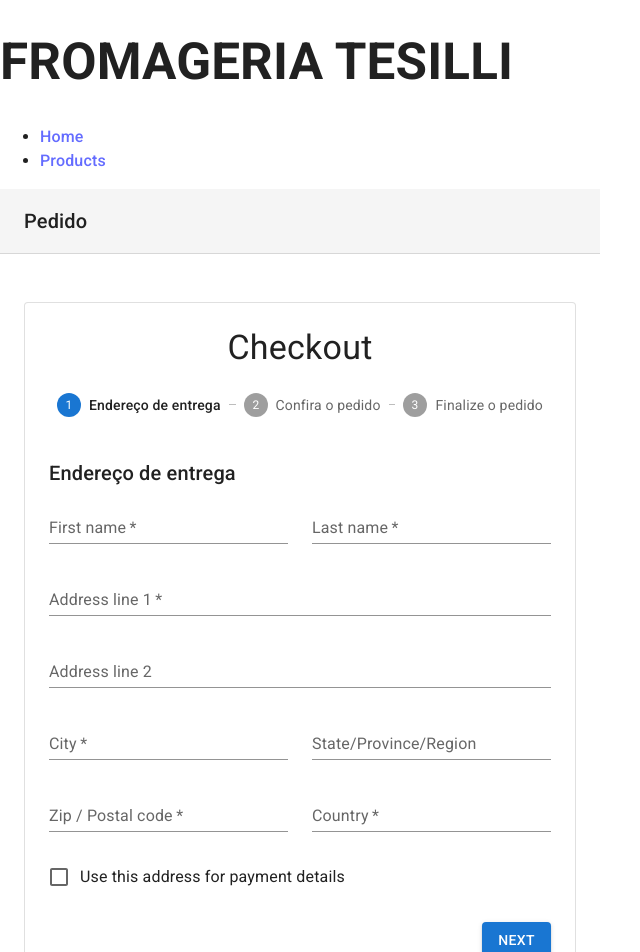
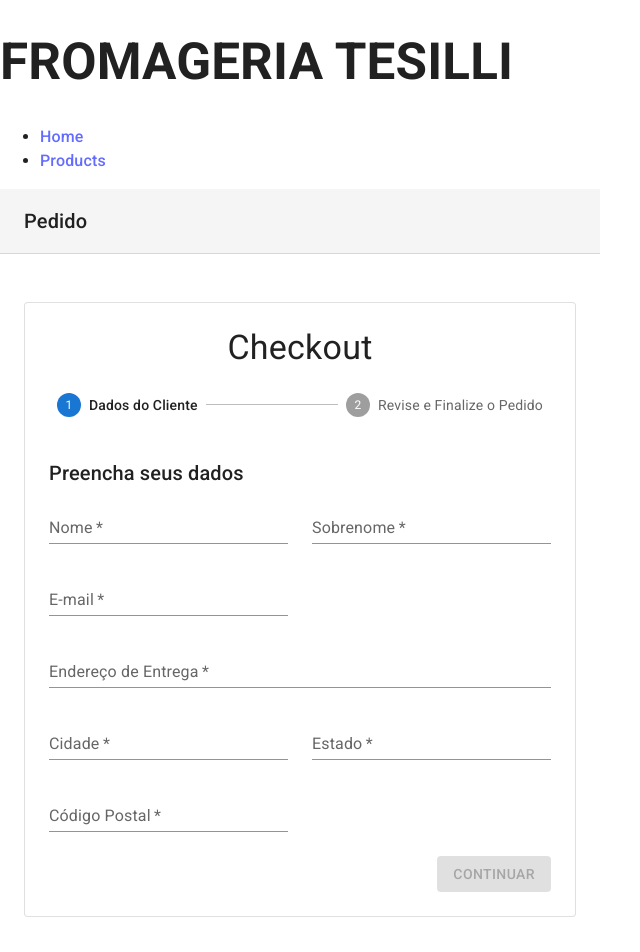
Before and after one commit to isacaputo/fromageria-tesilli, a React (Vite) app in the folder client/: page /checkout in a window 1280 px wide. Shown: the top 952 px of the page, without its empty margins (0-640 px from the left). Built offline with nearby package versions, Linux system fonts and the light colour scheme.

Commit message:
Polishe checkout flow and stablish final stage before fetching order to database

```diff
--- a/client/src/App.jsx
+++ b/client/src/App.jsx
@@ -52,6 +52,7 @@ function App() {
               onUpdateQuantity={handleUpdateItem}
               showCart={showCart}
               onCloseCart={handleCloseCart}
+              setShowCart={setShowCart}
             />
           }
         >
@@ -60,7 +61,10 @@ function App() {
             path="products/:id"
             element={<Product onAddCart={handleAddCart} />}
           />
-          <Route path="checkout" element={<Checkout />} />
+          <Route
+            path="checkout"
+            element={<Checkout cart={cart} showCart={showCart} />}
+          />
         </Route>
       </Routes>
     </div>
--- a/client/src/components/AddressForm.jsx
+++ b/client/src/components/AddressForm.jsx
@@ -2,14 +2,43 @@ import * as React from "react";
 import Grid from "@mui/material/Grid";
 import Typography from "@mui/material/Typography";
 import TextField from "@mui/material/TextField";
+import Radio from "@mui/material/Radio";
+import RadioGroup from "@mui/material/RadioGroup";
 import FormControlLabel from "@mui/material/FormControlLabel";
+import FormControl from "@mui/material/FormControl";
+import FormLabel from "@mui/material/FormLabel";
 import Checkbox from "@mui/material/Checkbox";
+import IconButton from "@mui/material/IconButton";
+import FormGroup from "@mui/material/FormGroup";
 
-export default function AddressForm() {
+export default function AddressForm({ value, onChange }) {
+  const [checked, setChecked] = React.useState([0]);
+
+  const handleToggle = (value) => () => {
+    const currentIndex = checked.indexOf(value);
+    const newChecked = [...checked];
+
+    if (currentIndex === -1) {
+      newChecked.push(value);
+    } else {
+      newChecked.splice(currentIndex, 1);
+    }
+
+    setChecked(newChecked);
+  };
+
+  const handleFormChange = (e) => {
+    const { value, name } = e.target;
+    onChange({
+      name,
+      value,
+    });
+  };
+
   return (
     <React.Fragment>
       <Typography variant="h6" gutterBottom>
-        Endereço de entrega
+        Preencha seus dados
       </Typography>
       <Grid container spacing={3}>
         <Grid item xs={12} sm={6}>
@@ -17,10 +46,12 @@ export default function AddressForm() {
             required
             id="firstName"
             name="firstName"
-            label="First name"
+            label="Nome"
             fullWidth
             autoComplete="given-name"
             variant="standard"
+            value={value.firstName}
+            onChange={handleFormChange}
           />
         </Grid>
         <Grid item xs={12} sm={6}>
@@ -28,31 +59,38 @@ export default function AddressForm() {
             required
             id="lastName"
             name="lastName"
-            label="Last name"
+            label="Sobrenome"
             fullWidth
             autoComplete="family-name"
             variant="standard"
+            value={value.lastName}
+            onChange={handleFormChange}
+          />
+        </Grid>
+        <Grid item xs={12} sm={6}>
+          <TextField
+            required
+            id="e-mail"
+            name="email"
+            label="E-mail"
+            fullWidth
+            autoComplete="e-mail"
+            variant="standard"
+            value={value.email}
+            onChange={handleFormChange}
           />
         </Grid>
         <Grid item xs={12}>
           <TextField
             required
-            id="address1"
-            name="address1"
-            label="Address line 1"
+            id="address"
+            name="address"
+            label="Endereço de Entrega"
             fullWidth
             autoComplete="shipping address-line1"
             variant="standard"
-          />
-        </Grid>
-        <Grid item xs={12}>
-          <TextField
-            id="address2"
-            name="address2"
-            label="Address line 2"
-            fullWidth
-            autoComplete="shipping address-line2"
-            variant="standard"
+            value={value.address}
+            onChange={handleFormChange}
           />
         </Grid>
         <Grid item xs={12} sm={6}>
@@ -60,19 +98,24 @@ export default function AddressForm() {
             required
             id="city"
             name="city"
-            label="City"
+            label="Cidade"
             fullWidth
             autoComplete="shipping address-level2"
             variant="standard"
+            value={value.city}
+            onChange={handleFormChange}
           />
         </Grid>
         <Grid item xs={12} sm={6}>
           <TextField
+            required
             id="state"
             name="state"
-            label="State/Province/Region"
+            label="Estado"
             fullWidth
             variant="standard"
+            value={value.state}
+            onChange={handleFormChange}
           />
         </Grid>
         <Grid item xs={12} sm={6}>
@@ -80,29 +123,12 @@ export default function AddressForm() {
             required
             id="zip"
             name="zip"
-            label="Zip / Postal code"
+            label="Código Postal"
             fullWidth
             autoComplete="shipping postal-code"
             variant="standard"
-          />
-        </Grid>
-        <Grid item xs={12} sm={6}>
-          <TextField
-            required
-            id="country"
-            name="country"
-            label="Country"
-            fullWidth
-            autoComplete="shipping country"
-            variant="standard"
-          />
-        </Grid>
-        <Grid item xs={12}>
-          <FormControlLabel
-            control={
-              <Checkbox color="secondary" name="saveAddress" value="yes" />
-            }
-            label="Use this address for payment details"
+            value={value.zip}
+            onChange={handleFormChange}
           />
         </Grid>
       </Grid>
--- a/client/src/components/Layout.jsx
+++ b/client/src/components/Layout.jsx
@@ -17,9 +17,9 @@ export function Layout({
   onCloseCart,
   onDeleteItem,
   onUpdateQuantity,
+  setShowCart,
 }) {
   const [productSelected, setProductSelected] = useState();
-  const [subTotal, setSubTotal] = useState();
   const navigate = useNavigate();
 
   const subtotal = cart.reduce(
--- a/client/src/components/Review.jsx
+++ b/client/src/components/Review.jsx
@@ -5,83 +5,75 @@ import ListItem from "@mui/material/ListItem";
 import ListItemText from "@mui/material/ListItemText";
 import Grid from "@mui/material/Grid";
 
-const products = [
-  {
-    name: "Product 1",
-    desc: "A nice thing",
-    price: "$9.99",
-  },
-  {
-    name: "Product 2",
-    desc: "Another thing",
-    price: "$3.45",
-  },
-  {
-    name: "Product 3",
-    desc: "Something else",
-    price: "$6.51",
-  },
-  {
-    name: "Product 4",
-    desc: "Best thing of all",
-    price: "$14.11",
-  },
-  { name: "Shipping", desc: "", price: "Free" },
-];
+export default function Review({ cart, address }) {
+  const products = [];
+  cart.map((product) => {
+    products.push({
+      name: product.name,
+      desc: product.description,
+      tamanho: product.size,
+      preço: `R$ ${product.price}`,
+      quantidade: product.quantity,
+    });
+  });
 
-const addresses = ["1 MUI Drive", "Reactville", "Anytown", "99999", "USA"];
-const payments = [
-  { name: "Card type", detail: "Visa" },
-  { name: "Card holder", detail: "Mr John Smith" },
-  { name: "Card number", detail: "xxxx-xxxx-xxxx-1234" },
-  { name: "Expiry date", detail: "04/2024" },
-];
+  const subtotal = cart.reduce(
+    (acc, curr) => acc + curr.price * curr.quantity,
+    0
+  );
 
-export default function Review() {
   return (
     <React.Fragment>
       <Typography variant="h6" gutterBottom>
-        Order summary
+        Queijos
       </Typography>
       <List disablePadding>
         {products.map((product) => (
-          <ListItem key={product.name} sx={{ py: 1, px: 0 }}>
-            <ListItemText primary={product.name} secondary={product.desc} />
-            <Typography variant="body2">{product.price}</Typography>
+          <ListItem key={product.price} sx={{ py: 1, px: 0 }}>
+            <ListItemText
+              primary={product.name.toUpperCase()}
+              secondary={product.desc}
+            />
+            <ListItemText
+              primary={product.tamanho === 1 ? "INTEIRO" : "METADE"}
+            />
+            <Typography variant="body2">{product.quantidade}</Typography>
+            <Typography variant="body3">{product.preço}</Typography>
           </ListItem>
         ))}
 
         <ListItem sx={{ py: 1, px: 0 }}>
+          <ListItemText primary="Subtotal" />
+          <Typography variant="subtitle1" sx={{ fontWeight: 700 }}>
+            {`R$ ${subtotal}`}
+          </Typography>
+        </ListItem>
+        <ListItem sx={{ py: 1, px: 0 }}>
+          <ListItemText primary="Frete" />
+          <Typography variant="subtitle1" sx={{ fontWeight: 700 }}>
+            {`a combinar`}
+          </Typography>
+        </ListItem>
+        <ListItem sx={{ py: 1, px: 0 }}>
           <ListItemText primary="Total" />
           <Typography variant="subtitle1" sx={{ fontWeight: 700 }}>
-            $34.06
+            {`R$ ${subtotal}`}
           </Typography>
         </ListItem>
       </List>
       <Grid container spacing={2}>
         <Grid item xs={12} sm={6}>
           <Typography variant="h6" gutterBottom sx={{ mt: 2 }}>
-            Shipping
+            Endereço de Entrega
           </Typography>
-          <Typography gutterBottom>John Smith</Typography>
-          <Typography gutterBottom>{addresses.join(", ")}</Typography>
-        </Grid>
-        <Grid item container direction="column" xs={12} sm={6}>
-          <Typography variant="h6" gutterBottom sx={{ mt: 2 }}>
-            Payment details
+          <Typography gutterBottom>
+            {`${address.firstName} ${address.lastName}`}
           </Typography>
-          <Grid container>
-            {payments.map((payment) => (
-              <React.Fragment key={payment.name}>
-                <Grid item xs={6}>
-                  <Typography gutterBottom>{payment.name}</Typography>
-                </Grid>
-                <Grid item xs={6}>
-                  <Typography gutterBottom>{payment.detail}</Typography>
-                </Grid>
-              </React.Fragment>
-            ))}
-          </Grid>
+          <Typography gutterBottom>{address.email}</Typography>
+          <Typography gutterBottom>{address.address}</Typography>
+          <Typography gutterBottom>{address.city}</Typography>
+          <Typography gutterBottom>{address.state}</Typography>
+          <Typography gutterBottom>{address.zip}</Typography>
         </Grid>
       </Grid>
     </React.Fragment>
--- a/client/src/pages/Checkout.jsx
+++ b/client/src/pages/Checkout.jsx
@@ -13,15 +13,15 @@ import Link from "@mui/material/Link";
 import Typography from "@mui/material/Typography";
 import { createTheme, ThemeProvider } from "@mui/material/styles";
 import AddressForm from "../components/AddressForm";
-import PaymentForm from "../components/PaymentForm";
 import Review from "../components/Review";
+import { useState } from "react";
 
 function Copyright() {
   return (
     <Typography variant="body2" color="text.secondary" align="center">
       {"Copyright © "}
       <Link color="inherit" href="https://mui.com/">
-        Your Website
+        Fomageria Tesilli
       </Link>{" "}
       {new Date().getFullYear()}
       {"."}
@@ -29,26 +29,23 @@ function Copyright() {
   );
 }
 
-const steps = ["Endereço de entrega", "Confira o pedido", "Finalize o pedido"];
-
-function getStepContent(step) {
-  switch (step) {
-    case 0:
-      return <AddressForm />;
-    case 1:
-      return <PaymentForm />;
-    case 2:
-      return <Review />;
-    default:
-      throw new Error("Unknown step");
-  }
-}
+const steps = ["Dados do Cliente", "Revise e Finalize o Pedido"];
 
 // TODO remove, this demo shouldn't need to reset the theme.
 const defaultTheme = createTheme();
 
-export const Checkout = () => {
-  const [activeStep, setActiveStep] = React.useState(0);
+export const Checkout = ({ cart, setShowCart }) => {
+  const [activeStep, setActiveStep] = useState(0);
+  const [address, setAddress] = useState({
+    name: "",
+    firstName: "",
+    lastName: "",
+    email: "",
+    address: "",
+    city: "",
+    state: "",
+    zip: "",
+  });
 
   const handleNext = () => {
     setActiveStep(activeStep + 1);
@@ -56,6 +53,23 @@ export const Checkout = () => {
 
   const handleBack = () => {
     setActiveStep(activeStep - 1);
+  };
+  const handleGoBack = () => {
+    setShowCart(true);
+  };
+
+  const handleAddressChange = (entry) => {
+    setAddress(() => {
+      return {
+        ...address,
+        [entry.name]: entry.value,
+      };
+    });
+  };
+
+  const isValidAddress = () => {
+    const objectEntries = Object.entries(address);
+    console.log(objectEntries);
   };
 
   return (
@@ -92,7 +106,7 @@ export const Checkout = () => {
             ))}
           </Stepper>
           {activeStep === steps.length ? (
-            <React.Fragment>
+            <>
               <Typography variant="h5" gutterBottom>
                 Thank you for your order.
               </Typography>
@@ -101,26 +115,32 @@ export const Checkout = () => {
                 confirmation, and will send you an update when your order has
                 shipped.
               </Typography>
-            </React.Fragment>
+            </>
           ) : (
-            <React.Fragment>
-              {getStepContent(activeStep)}
+            <>
+              {activeStep === 0 && (
+                <AddressForm value={address} onChange={handleAddressChange} />
+              )}
+              {activeStep === 1 && <Review address={address} cart={cart} />}
+
               <Box sx={{ display: "flex", justifyContent: "flex-end" }}>
                 {activeStep !== 0 && (
                   <Button onClick={handleBack} sx={{ mt: 3, ml: 1 }}>
                     Voltar
                   </Button>
                 )}
-
                 <Button
                   variant="contained"
                   onClick={handleNext}
                   sx={{ mt: 3, ml: 1 }}
+                  disabled={!isValidAddress()}
                 >
-                  {activeStep === steps.length - 1 ? "Place order" : "Next"}
+                  {activeStep === steps.length - 1
+                    ? "Finalizar Pedido"
+                    : "Continuar"}
                 </Button>
               </Box>
-            </React.Fragment>
+            </>
           )}
         </Paper>
         <Copyright />
```
Also changed, not shown: client/src/pages/Product.jsx (+20 -0 lines), 1 other file (tests, documents, lock files or other folders).
